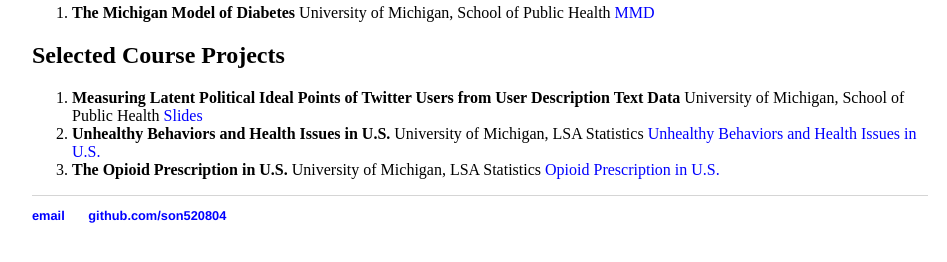
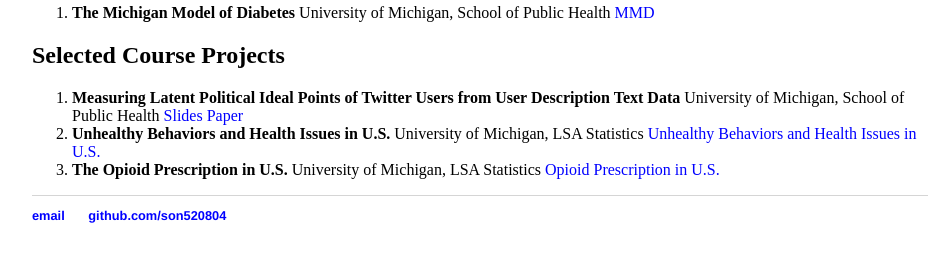
Before and after one commit to son520804/son520804.github.io, a Jekyll site: the page built from cv/index.html, in a window 1280 px wide. Shown: the part 590-852 px from the top of the page, without its empty margins (160-1107 px from the left). Built offline with Jekyll 4.4.1, drawn with Linux system fonts in a browser that asks for light colours.

Commit message:
Update index.html

```diff
--- a/cv/index.html
+++ b/cv/index.html
@@ -42,7 +42,7 @@
 
 			<h2>Selected Course Projects</h2>
 			<ol class="c">
-				<li><strong>Measuring Latent Political Ideal Points of Twitter Users from User Description Text Data</strong> University of Michigan, School of Public Health <a href="Measuring Latent Political Ideal_Points_of_Twitter_Users_from_User_Description_Text_Data.pdf">Slides</a></li>
+				<li><strong>Measuring Latent Political Ideal Points of Twitter Users from User Description Text Data</strong> University of Michigan, School of Public Health <a href="Measuring Latent Political Ideal_Points_of_Twitter_Users_from_User_Description_Text_Data.pdf">Slides</a> <a href="Measuring Latent Political Ideal Points of Twitter Users from User Description Text Data.pdf">Paper</a></li>
 				<li><strong>Unhealthy Behaviors and Health Issues in U.S.</strong> University of Michigan, LSA Statistics <a href="Individual_Project_Question_2.pdf">Unhealthy Behaviors and Health Issues in U.S.</a></li>
 				<li><strong>The Opioid Prescription in U.S.</strong> University of Michigan, LSA Statistics  <a href="2018 504 assignment 2 insonz.pdf">Opioid Prescription in U.S.</a></li>
 			</ol>
```
